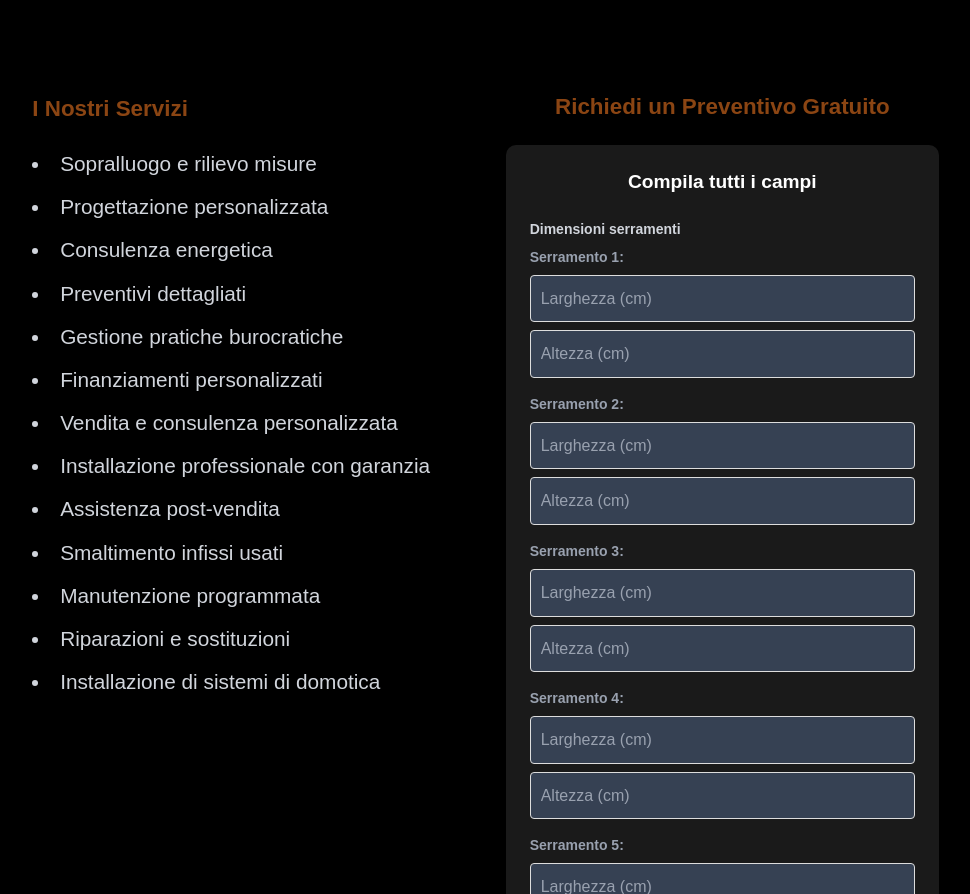
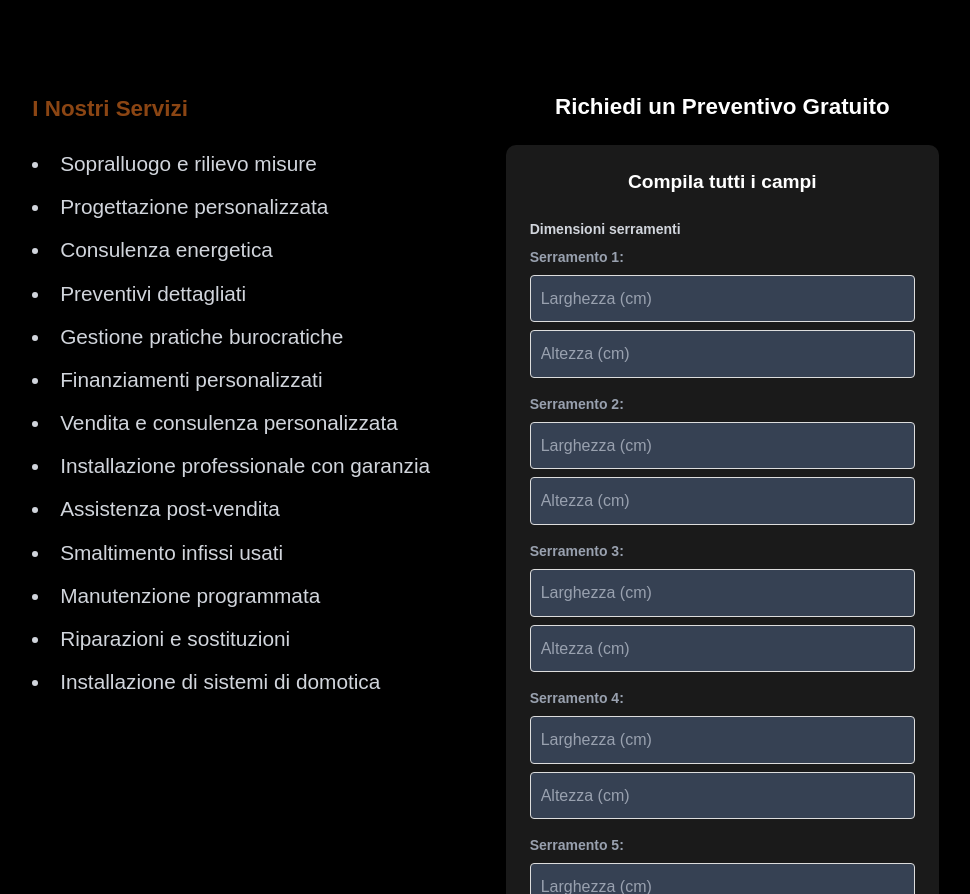
Before and after one commit to faccio-tutto/faccio-tutto, a Next.js app: page /infissi in a window 1280 px wide. Shown: the part 2128-3022 px from the top of the page, without its empty margins (269-1239 px from the left). Built offline with nearby package versions, Linux system fonts and the light colour scheme.

Commit message:
modifica pulsanti laterali pagina infissi

```diff
--- a/app/infissi/page.tsx
+++ b/app/infissi/page.tsx
@@ -242,7 +242,7 @@ const InfissiPage = () => {
 
               {/* Colonna Modulo Contatti */}
               <div className="md:w-1/2">
-                <div style={{ fontSize: "1.4rem", color: "#8B4513" }} className="text-3xl font-bold text-center mb-6">Richiedi un Preventivo Gratuito</div>
+                <div style={{ fontSize: "1.4rem",  }} className="text-3xl font-bold text-center mb-6">Richiedi un Preventivo Gratuito</div>
                 <ModuloContatti destinatarioEmail="infissi@faccio-tutto.it" />
               </div>
             </div>
```
